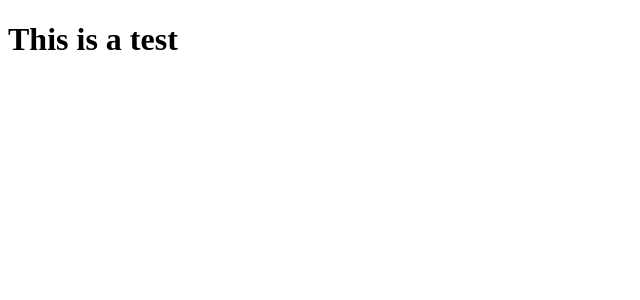
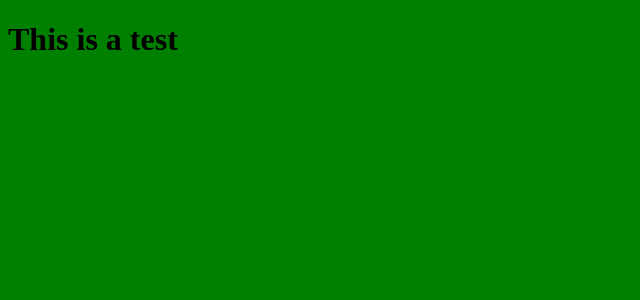
Before and after one commit to trevorsmithdev/ReactFromScratch, a React app: page / in a window 1280 px wide. Shown: the top 300 px of the page, without its empty margins (0-640 px from the left). Built offline with nearby package versions, Linux system fonts and the light colour scheme.

Commit message:
added global, root styles

```diff
--- a/src/index.js
+++ b/src/index.js
@@ -1,5 +1,6 @@
 import React from 'react';
 import ReactDOM from 'react-dom';
 import App from './App';
+import './root.css';
 
 ReactDOM.render(<App />, document.getElementById('root'));
--- /dev/null
+++ b/src/root.css
@@ -0,0 +1,3 @@
+body {
+  background: green;
+}
```
